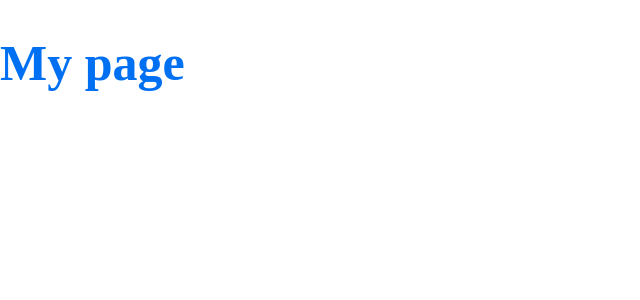
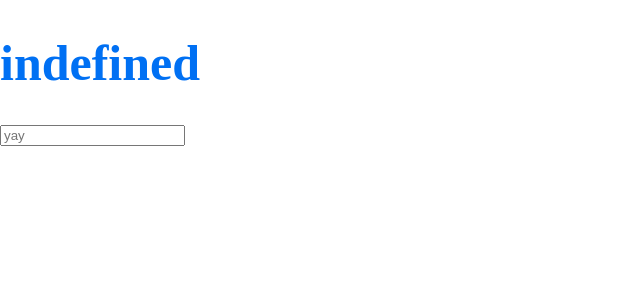
Before and after one commit to luisfelipesdn12/brigadeiro-maroto-site, a Next.js app: page / in a window 1280 px wide. Shown: the top 300 px of the page, without its empty margins (0-640 px from the left). Built offline with nearby package versions, Linux system fonts and the light colour scheme.

Commit message:
feat: Add initially context

```diff
--- /dev/null
+++ b/src/Order/BrownieOrder.ts
@@ -0,0 +1,3 @@
+export default class BrownietOrder {
+
+}
--- /dev/null
+++ b/src/Order/CakeOrder.ts
@@ -0,0 +1,3 @@
+export default class CakeOrder {
+
+}
--- /dev/null
+++ b/src/Order/KitOrder.ts
@@ -0,0 +1,3 @@
+export default class KitOrder {
+
+}
--- /dev/null
+++ b/src/Order/index.ts
@@ -0,0 +1,15 @@
+import BrownieOrder from "./BrownieOrder";
+import CakeOrder from "./CakeOrder";
+import KitOrder from "./KitOrder";
+
+export default class Order {
+    kitOrder: KitOrder = new KitOrder();
+    brownietOrder: BrownieOrder = new BrownieOrder();
+    caketOrder: CakeOrder = new CakeOrder();
+
+    dummyValue: string = "indefined";
+
+    public setDummy(n: string) {
+        this.dummyValue = n;
+    }
+}
--- /dev/null
+++ b/src/components/Form.tsx
@@ -0,0 +1,21 @@
+import { useContext } from "react"
+import Order from "../Order";
+import OrderContext from "../store/OrderContext"
+
+export default function Form() {
+    const [order, setOrder] = useContext(OrderContext);
+
+    return (
+        <input
+            placeholder={"yay"}
+            onChange={(e) => {
+                order.setDummy(e.currentTarget.value);
+
+                const newOrder = new Order()
+                Object.assign(newOrder, order);
+
+                setOrder(newOrder);
+            }}
+        ></input>
+    )
+}
--- a/src/pages/_app.tsx
+++ b/src/pages/_app.tsx
@@ -1,22 +1,26 @@
 import { createGlobalStyle, ThemeProvider } from "styled-components";
+import OrderContext from '../store/OrderContext';
+import useGlobalState from "../store/useGlobalState";
 import theme from '../theme';
 
 const GlobalStyle = createGlobalStyle`
-  body {
-    margin: 0;
-    padding: 0;
-    box-sizing: border-box;
-  }
+    body {
+        margin: 0;
+        padding: 0;
+        box-sizing: border-box;
+    }
 `;
 
 const App = ({ Component, pageProps }) => {
+    const [order, actions] = useGlobalState();
+
     return (
-        <>
+        <OrderContext.Provider value={[order, actions]}>
             <GlobalStyle />
             <ThemeProvider theme={theme}>
                 <Component {...pageProps} />
             </ThemeProvider>
-        </>
+        </OrderContext.Provider>
     );
 }
 
--- a/src/pages/index.tsx
+++ b/src/pages/index.tsx
@@ -1,4 +1,8 @@
-import styled from "styled-components";
+import { useContext } from 'react';
+import styled from 'styled-components';
+import OrderContext from '../store/OrderContext';
+
+import Form from "../components/Form";
 
 const Title = styled.h1`
     font-size: 50px;
@@ -6,7 +10,14 @@ const Title = styled.h1`
 `;
 
 const Home: React.FC = () => {
-    return <Title>My page</Title>;
+    const [order, setOrder] = useContext(OrderContext);
+
+    return (
+        <>
+            <Title>{order.dummyValue}</Title>
+            <Form />
+        </>
+    )
 }
 
 export default Home;
--- a/src/store/Context.ts
+++ /dev/null
@@ -1,5 +0,0 @@
-import React from 'react';
-
-const Context = React.createContext({});
-
-export default Context;
--- /dev/null
+++ b/src/store/OrderContext.ts
@@ -0,0 +1,6 @@
+import { createContext, Dispatch, SetStateAction } from 'react';
+import Order from '../Order';
+
+const OrderContext = createContext<[Order, Dispatch<SetStateAction<Order>>]>(undefined);
+
+export default OrderContext;
--- /dev/null
+++ b/src/store/useGlobalState.ts
@@ -0,0 +1,14 @@
+import { Dispatch, SetStateAction, useState } from "react"
+import Order from "../Order";
+
+export enum PossibleActions {
+    SET_DUMMY = "setDummy"
+}
+
+const useGlobalState = (): [Order, Dispatch<SetStateAction<Order>>] => {
+    const [globalState, setGlobalState] = useState<Order>(new Order());
+
+    return [globalState, setGlobalState];
+}
+
+export default useGlobalState;
```
